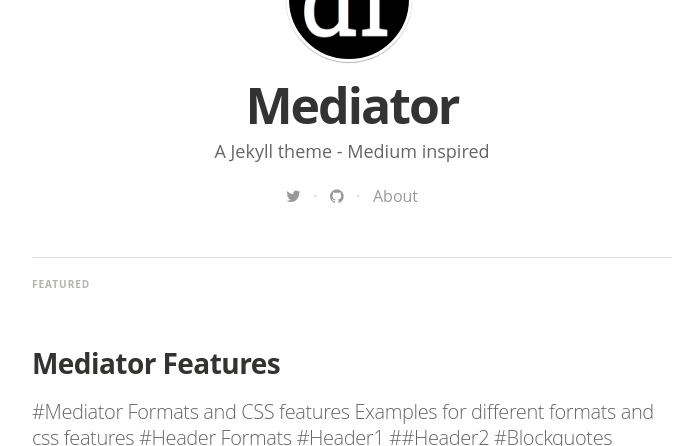
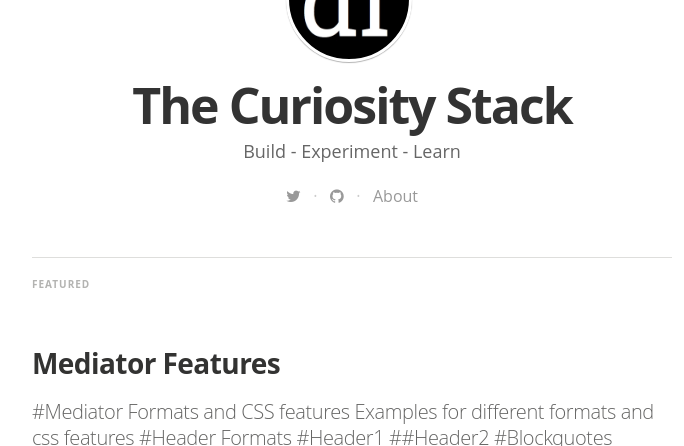
Before and after one commit to nicholasegurley/nicholasegurley.github.io, a Jekyll site: the page built from index.html, in a window 1280 px wide and 900 px high, cut to the strip 454-900 px from the top of the window. Shown: the whole strip, without its empty margins (288-972 px from the left). Built offline with Jekyll 4.4.1, drawn with Linux system fonts in a browser that asks for light colours; nearby versions of some CDN libraries; some web fonts are replaced; the list of posts is cut into pages by our own code; some of the changed text lies outside the part shown.

Commit message:
Built initial version

```diff
--- a/_config.yml
+++ b/_config.yml
@@ -4,28 +4,28 @@ gems:
   - jekyll-paginate
 
 # Site settings
-title: "Mediator"
+title: "The Curiosity Stack"
 description: > # this means to ignore newlines until "email:"
-   A Jekyll theme - Medium inspired
+   Build - Experiment - Learn
 
-email: a-mail@mail.mail
+email: nicholas.e.gurley@gmail.com
 #blog logo
 logo: "/assets/images/df_logo.jpg"
 float_logo: true # true, false (default)
 
 # blog cover
-cover: "/assets/images/cA4aKEIPQrerBnp1yGHv_IMG_9534-3-2.jpg"
+cover: "/assets/images/logo_pic.png"
 
-name: 'Dirk Fabisch'
-author: 'Dirk Fabisch'
+name: 'Nick Gurley'
+author: 'Nick Gurley'
 author_image: "/assets/images/author.jpg"
 
-paginate:	5
+paginate: 5
 
-url: "http://myblog.***.***" # the base hostname & protocol for your site
+url: "http://nicholasegurley.github.io" # the base hostname & protocol for your site
 baseurl: ""
 #used to display twitter cards
-twitter_handle: '@dirkfabisch'
+twitter_handle: '@nicholasegurley'
 
 #fill in disqus shortname to use disqus
 #disqus: disqus-shortname
@@ -34,8 +34,8 @@ twitter_handle: '@dirkfabisch'
 
 # social icons and sharing options
 social:
-  - icon:	twitter
-    url:	https://twitter.com/dirkfabisch
+  - icon: twitter
+    url: https://twitter.com/nicholasegurley
     desc: Follow me on twitter
     share_url: http://twitter.com/share
     share_title: ?text=
@@ -48,9 +48,9 @@ social:
 #    share_title: ?t=
 #    share_link: "&amp;u="
 
-  - icon:	github
-    url:	https://github.com/dirkfabisch
-    desc:	Fork me on github
+  - icon: github
+    url: https://github.com/nicholasegurley
+    desc: Fork me on github
     share_url:
     share_title:
     share_link:
```
Also changed, not shown: Gemfile.lock (added).
